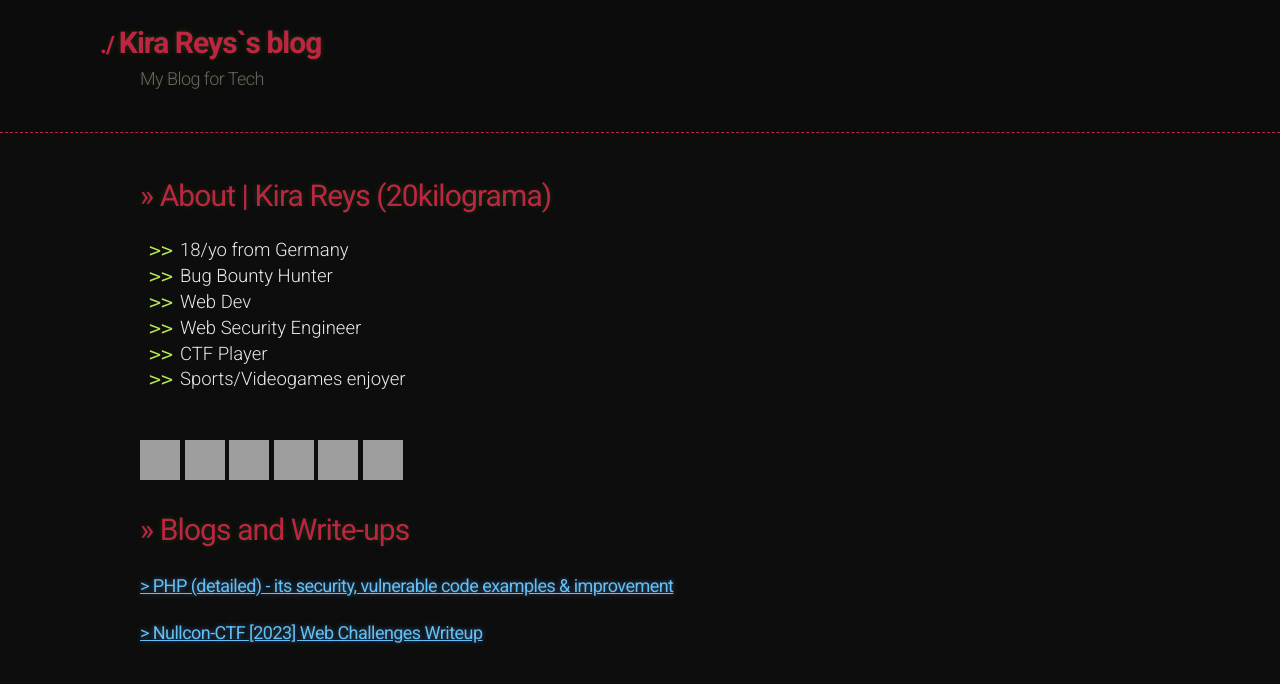
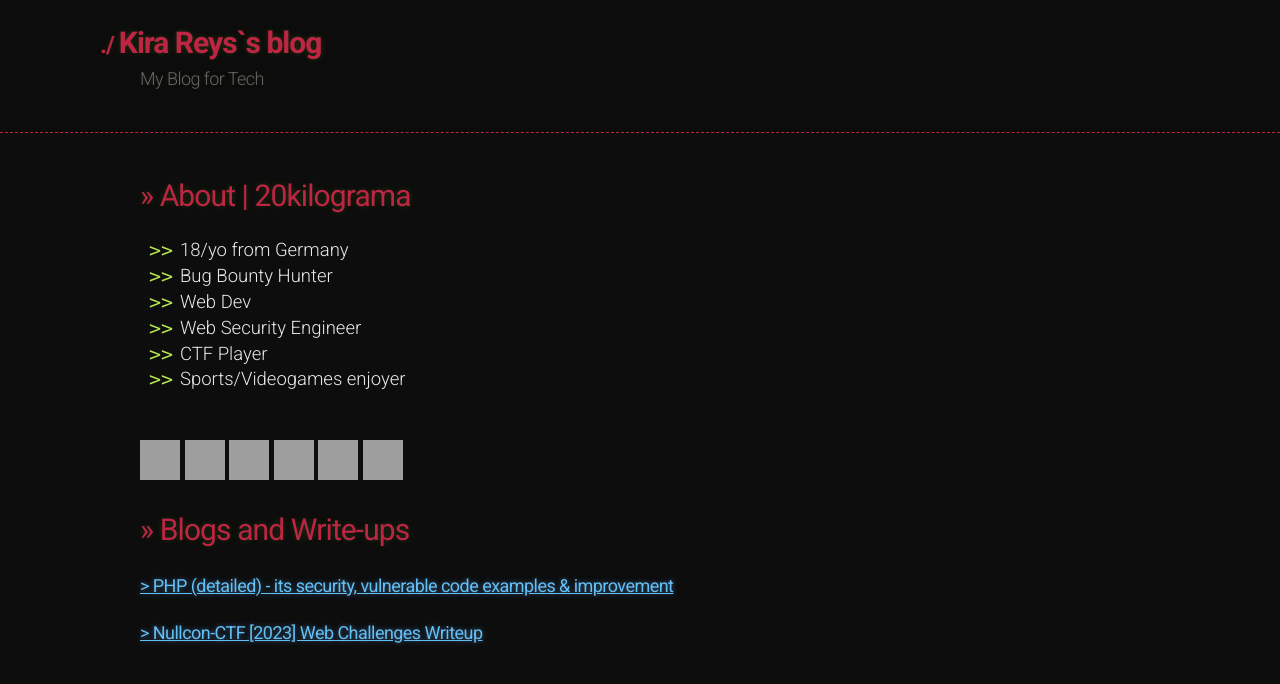
Before and after one commit to 20kilograma/blog, a Jekyll site: the page built from index.md, in a window 1280 px wide, cut to the strip 0-684 px from the top of the page. Built offline with Jekyll 4.4.1, drawn with Linux system fonts in a browser that asks for light colours; some web fonts are replaced; our own code applies the rules of GitHub Pages for plain Markdown files; grey boxes are pictures that could not be loaded.

Commit message:
Update index.md

```diff
--- a/index.md
+++ b/index.md
@@ -1,4 +1,4 @@
-# >> About | Kira Reys (20kilograma)
+# >> About | 20kilograma
 
 <ul>
   <li>18/yo from Germany</li>
```
